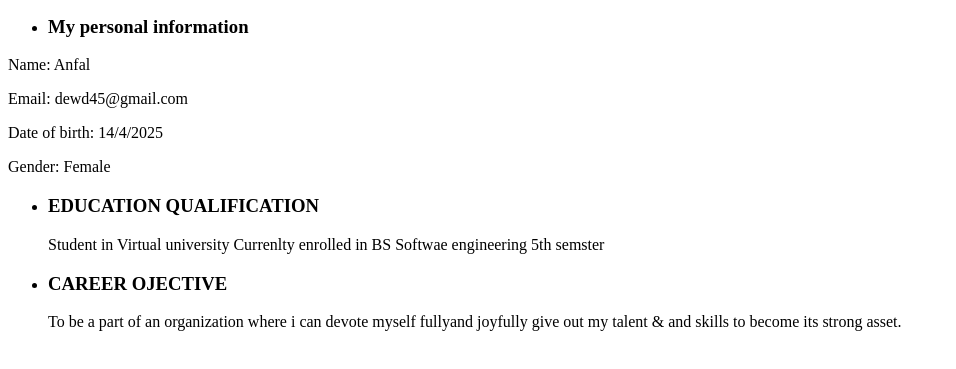
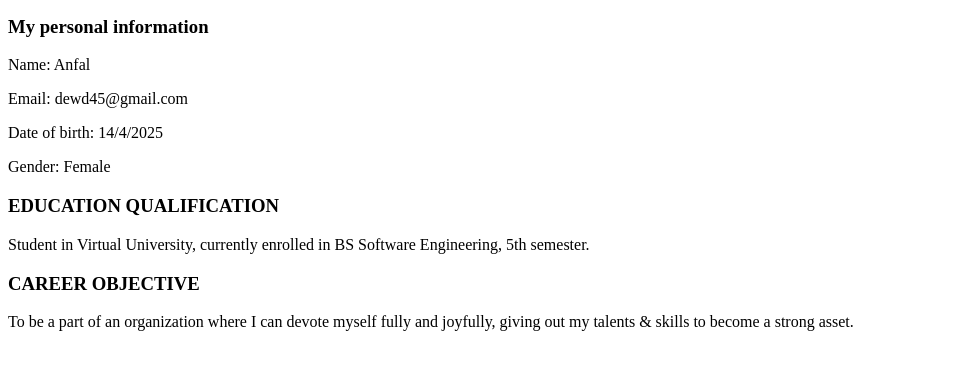
Before and after one commit to Englishqueen123/project1, a plain HTML site: page myresume.html in a window 1280 px wide. Shown: the part 107-476 px from the top of the page, without its empty margins (0-956 px from the left). Drawn offline with Linux system fonts and the light colour scheme.

Commit message:
Update myresume.html

```diff
--- a/myresume.html
+++ b/myresume.html
@@ -8,41 +8,31 @@
 </head>
 
 <body>
-     <ul>
-        <li>
-            <a href="index.html">Home</a>
-        </li>
-        <li>
-            <a href="myresume.html">My resume</a>
-        </li>
-        <li>
-            <a href="SE.html">About Software Engineering</a>
-        </li>
+    <ul>
+        <li><a href="index.html">Home</a></li>
+        <li><a href="myresume.html">My resume</a></li>
+        <li><a href="SE.html">About Software Engineering</a></li>
     </ul>
+
     <img src="resume.png" alt="This is resume image">
-    <ul>
-        <li>
+
+
             <h3>My personal information</h3>
-        </li>
+            <p>Name: Anfal</p>
+            <p>Email: dewd45@gmail.com</p>
+            <p>Date of birth: 14/4/2025</p>
+            <p>Gender: Female</p>
 
-    </ul>
-       <p> Name: Anfal</p>
-       <p>Email: dewd45@gmail.com</p>
-       <p>Date of birth: 14/4/2025</p>
-       <p>Gender: Female</p>
-    <ul>
-        <li>
-            <h3>EDUCATION QUALIFICATION </h3>
-        </li>
-        <p> Student in Virtual university Currenlty enrolled in BS Softwae engineering 5th semster </p>
-    </ul>
-    <ul>
-        <li>
-            <h3>CAREER OJECTIVE </h3>
-        </li>
-        <p> To be a part of an organization where i can devote myself fullyand joyfully give out my talent & and skills
-            to become its strong asset. </p>
-    </ul>
+
+
+            <h3>EDUCATION QUALIFICATION</h3>
+            <p>Student in Virtual University, currently enrolled in BS Software Engineering, 5th semester.</p>
+
+
+
+            <h3>CAREER OBJECTIVE</h3>
+            <p>To be a part of an organization where I can devote myself fully and joyfully, giving out my talents & skills to become a strong asset.</p>
+
 </body>
 
 </html>
```
